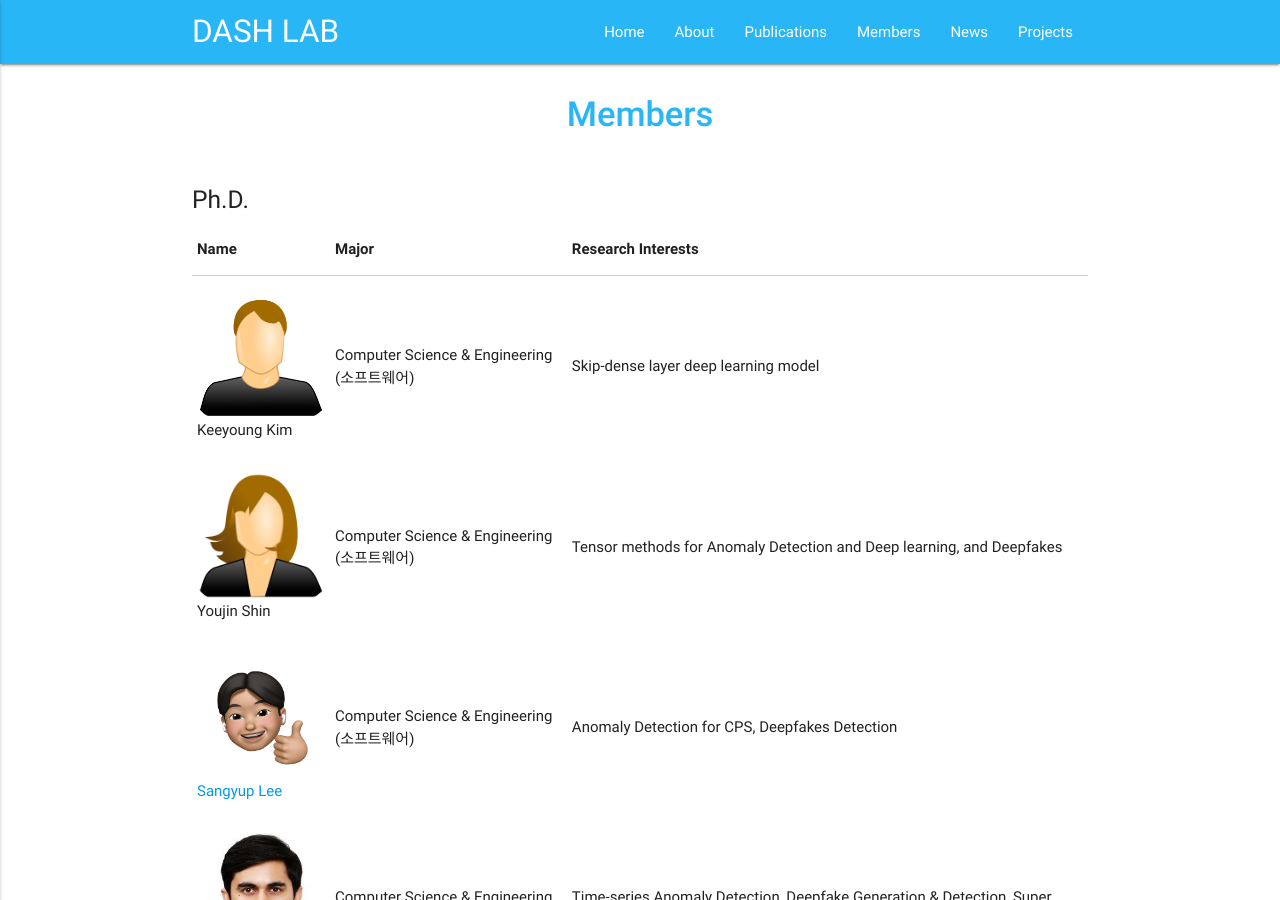
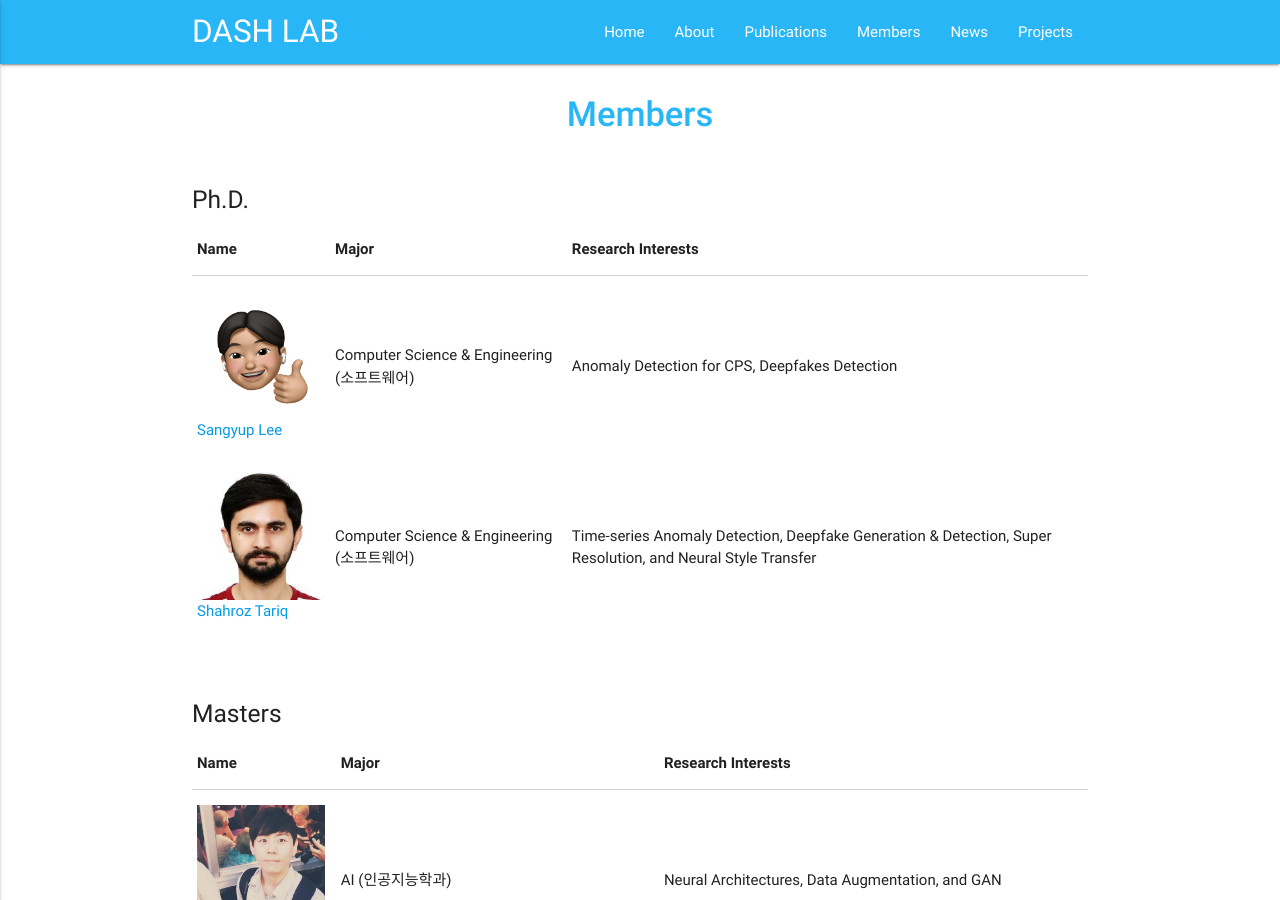
Before and after one commit to Yurim990507/DASH-Lab.github.io, a Jekyll site: the page built from example3.md, in a window 1280 px wide and 900 px high. Built offline with Jekyll 4.4.1, drawn with Linux system fonts in a browser that asks for light colours.

Commit message:
Update example3.md

```diff
--- a/example3.md
+++ b/example3.md
@@ -19,26 +19,7 @@ permalink: /Members/
                 </tr>
               </thead>
               <tbody>
-                <tr>
-                    <td>
-                        <div style="display:flex;flex-direction:column">
-                          <img src="/img/dummy_male.png" alt="" width="128">
-                            Keeyoung Kim
-                        </div>
-                    </td>
-                  <td>Computer Science & Engineering (소프트웨어)</td>
-                  <td> Skip-dense layer deep learning model</td>
-                </tr>
-                <tr>
-                    <td>
-                        <div style="display:flex;flex-direction:column">
-                          <img src="/img/dummy_female.png" alt="" width="128">
-                            Youjin Shin
-                        </div>
-                    </td>
-                  <td>Computer Science & Engineering (소프트웨어)</td>
-                  <td>Tensor methods for Anomaly Detection and Deep learning, and Deepfakes </td>
-                </tr>
+
                 <tr>
                    <td>
                        <div style="display:flex;flex-direction:column">
```
